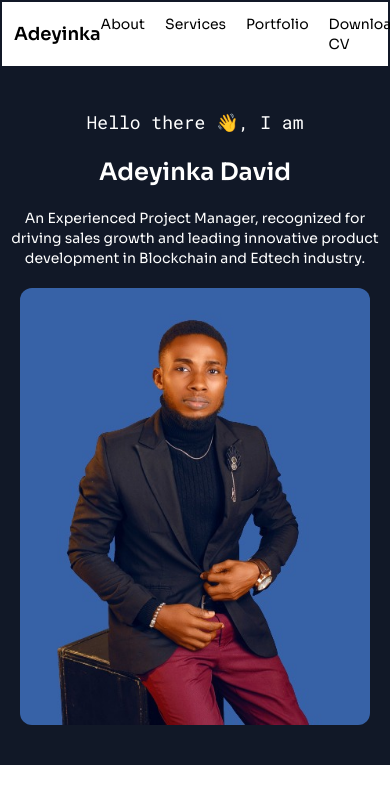
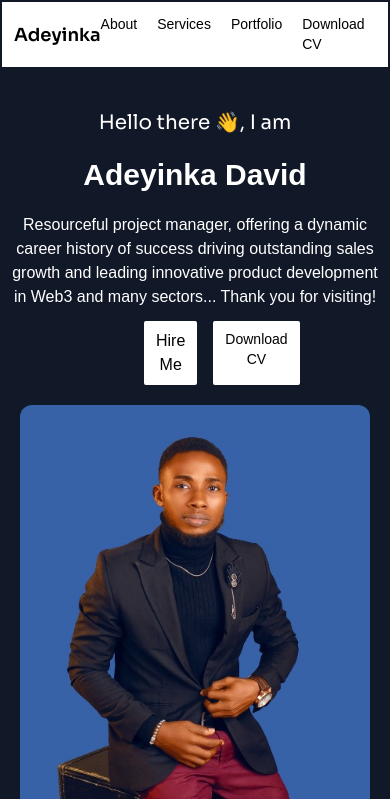
Before and after one commit to davidadediji/portfolio-v1, an Astro site: page / in a window 390 px wide. Shown: the top 799 px of the page. Built offline with nearby package versions, Linux system fonts and the light colour scheme; Astro itself is replaced by a stand-in of ours; a web font is replaced by a local one.

Commit message:
WIP:mobile responsiveness

```diff
--- a/src/components/Navbar.astro
+++ b/src/components/Navbar.astro
@@ -17,7 +17,7 @@ const { navItems } = Astro.props as Props;
 		<ul class='flex gap-5 text-sm'>
 			{
 				navItems.map((item) => (
-					<li>
+					<li class="transition border-b border-transparent hover:border-black hover:text-underline">
 						<a href={item.path}>{item.page}</a>
 					</li>
 				))
--- a/src/layouts/about.astro
+++ b/src/layouts/about.astro
@@ -27,7 +27,7 @@ const { title } = Astro.props as Props;
 			>
 				{title}
 			</h2>
-			<p class='text-justify leading-7 max-w-2xl mx-auto'>
+			<p class='text-justify text-lg lg:text-normal leading-7 max-w-2xl mx-auto px-6 lg:px-0'>
 				I am a highly experienced Project Manager and skilled Scrum Master,
 				proficient in guiding both on-site and distributed teams to accomplish
 				complex technology projects with remarkable outcomes. Over the course of
--- a/src/layouts/hero.astro
+++ b/src/layouts/hero.astro
@@ -7,13 +7,31 @@ const { title } = Astro.props as Props;
 ---
 
 <section class='bg-gray-900 text-white'>
-	<section class='flex justify-between lg:flex-row flex-col lg:mx-auto lg:max-w-5xl lg:py-24 py-10 gap-5'>
+	<section
+		class='flex justify-between lg:flex-row flex-col lg:mx-auto lg:max-w-5xl lg:py-24 py-10 gap-5'
+	>
 		<section id='home' class='lg:w-[50%]'>
-			<p class='font-roboto lg:text-2xl text-lg lg:text-left text-center text-[#fff]'>Hello there 👋, I am</p>
-			<p class='lg:text-5xl text-2xl text-center lg:text-left font-semibold my-5'>Adeyinka David</p>
-			<p class="lg:text-normal text-sm text-center lg:text-left sm:max-w-3xl sm:mx-auto">
-				An Experienced Project Manager, recognized for driving sales growth and leading innovative product development in Blockchain and Edtech industry.
+			<p
+				class='font-sora lg:text-2xl text-xl lg:text-left text-center text-[#fff]'
+			>
+				Hello there 👋, I am
 			</p>
+			<p
+				class='lg:text-5xl text-3xl text-center lg:text-left font-semibold my-5'
+			>
+				Adeyinka David
+			</p>
+			<p
+				class='lg:text-normal lg:text-xl text-base px-3 lg:px-0 text-center lg:text-left sm:max-w-3xl sm:mx-auto'
+			>
+				Resourceful project manager, offering a dynamic career history of
+				success driving outstanding sales growth and leading innovative product
+				development in Web3 and many sectors... Thank you for visiting!
+			</p>
+			<div class=" flex flex-row gap-4 lg:mt-6 mt-3 w-[full] mx-36 lg:mx-0">
+				<a href="#contact" class="bg-[#fff] text-black rounded-sm px-3 py-2 text-center text-base hover:bg-[#0039a6] hover:text-white">Hire Me</a>
+				<a href="davidadeyinka-cv.pdf"class="bg-[#fff] text-black rounded-sm px-3 py-2 text-center text-sm text-base hover:bg-[#0039a6] hover:text-white" target="_blank">Download CV</a>
+			</div>
 		</section>
 		<section class='lg:w-[50%] flex justify-center'>
 			<div>
--- a/src/layouts/layout.astro
+++ b/src/layouts/layout.astro
@@ -12,6 +12,7 @@ const { title } = Astro.props as Props;
 		<meta charset='utf-8' />
 		<link rel='icon' type='image/svg+xml' href='/favicon.svg' />
 		<meta name='viewport' content='width=device-width' />
+		<link href="https://api.fontshare.com/v2/css?f[]=satoshi@700,500,300,400&display=swap" rel="stylesheet">
 		<meta name='generator' content={Astro.generator} />
 		<title>{title}</title>
 	</head>
--- a/src/layouts/portfolio.astro
+++ b/src/layouts/portfolio.astro
@@ -4,9 +4,8 @@ import { companies } from '../data/data';
 ---
 
 <section class='max-w-5xl mx-auto py-7' id='portfolio'>
-	<h2 class='font-semibold text-3xl text-[#0039a6] py-2'>Portfolio</h2>
-	<p>Here are the companies I have worked with</p>
-	<ul class='w-full border-2 border-gray-400 flex lg:flex-row flex-col justify-center p-2 gap-16 rounded-lg items-center'>
+	<h2 class='font-semibold text-3xl text-[#0039a6] py-2 lg:mb-3'>Portfolio</h2>
+	<ul class='w-full border border-gray-300 flex lg:flex-row flex-col justify-center p-2 gap-16 rounded-lg items-center'>
 		{
 			companies.map((company) => (
 				<li>
--- a/src/pages/index.astro
+++ b/src/pages/index.astro
@@ -13,7 +13,7 @@ import Footer from '../components/Footer.astro';
 ---
 
 <Layout title='David Adeyinka | Home'>
-		<main class="">
+		<main class=" font-satoshi">
 			<Navbar navItems={navItems}/>
 			<Hero title='hero'/>
 			<About title='About'/>
--- a/src/styles/global.css
+++ b/src/styles/global.css
@@ -1,6 +1,7 @@
 @import url('https://fonts.googleapis.com/css2?family=Inter:wght@400;500;600&display=swap');
 @import url('https://fonts.googleapis.com/css2?family=Roboto+Mono&display=swap');
 @import url('https://fonts.googleapis.com/css2?family=Sora:wght@400;500;600&display=swap');
+
 @tailwind base;
 @tailwind components;
 @tailwind utilities;
--- a/tailwind.config.cjs
+++ b/tailwind.config.cjs
@@ -16,6 +16,7 @@ module.exports = {
 				],
 				roboto: ['Roboto Mono', 'monospace'],
 				sora: ['Sora'],
+				satoshi: ['Satoshi', 'sans-serif']
 			},
 		},
 	},
```
